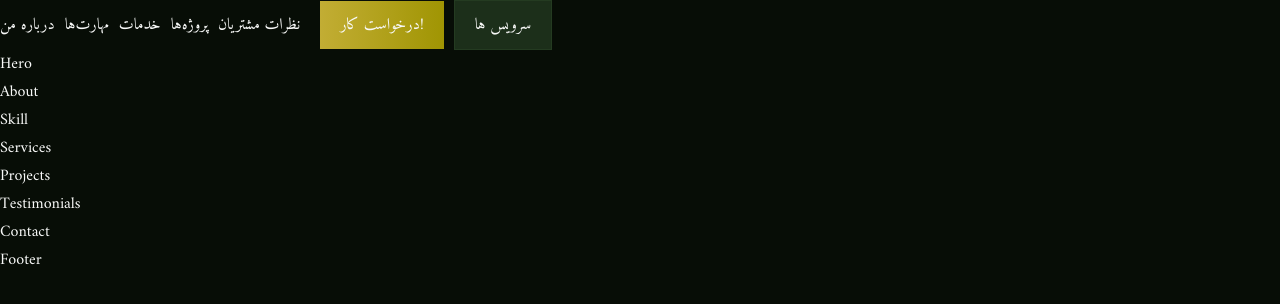
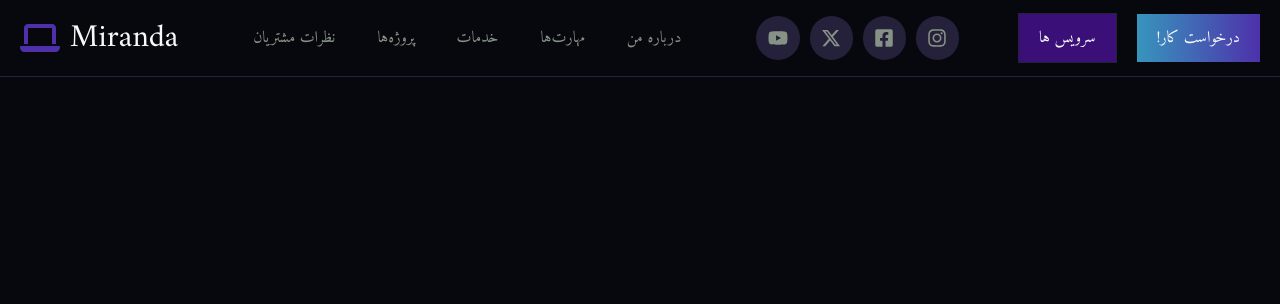
Before and after one commit to AmirHoseinDeldar/naghashmiranda, a React (Vite) app: page / in a window 1280 px wide. Shown: the top 304 px of the page. Built offline with nearby package versions, Linux system fonts and the light colour scheme.

Commit message:
navbar done

```diff
--- a/index.html
+++ b/index.html
@@ -1,5 +1,5 @@
-<!doctype html>
-<html lang="en" style="background: #070d06;">
+<!DOCTYPE html>
+<html lang="fa" style="background: #06080d" dir="rtl">
   <head>
     <meta charset="UTF-8" />
     <link rel="icon" type="image/svg+xml" href="/vite.svg" />
--- a/src/App.jsx
+++ b/src/App.jsx
@@ -11,14 +11,14 @@ function App() {
   return (
     <>
       <Navbar />
-      <Hero />
-      <About />
-      <Skill />
-      <Services />
-      <Projects />
-      <Testimonials />
-      <Contact />
-      <Footer />
+      {/* <Hero /> */}
+      {/* <About /> */}
+      {/* <Skill /> */}
+      {/* <Services /> */}
+      {/* <Projects /> */}
+      {/* <Testimonials /> */}
+      {/* <Contact /> */}
+      {/* <Footer /> */}
     </>
   );
 }
--- /dev/null
+++ b/src/Commons/Logo/Logo.css
@@ -0,0 +1,10 @@
+.logo {
+  display: flex;
+  align-items: center;
+  gap: 10px;
+}
+
+.logo .icon {
+  font-size: 40px;
+  color: var(--primary-accent);
+}
--- /dev/null
+++ b/src/Commons/Logo/Logo.jsx
@@ -0,0 +1,14 @@
+import React from "react";
+import { FaLaptop } from "react-icons/fa6";
+import "./Logo.css";
+
+const Logo = () => {
+  return (
+    <div className="logo">
+      <h1>Miranda</h1>
+      <FaLaptop className="icon" />
+    </div>
+  );
+};
+
+export default Logo;
--- /dev/null
+++ b/src/Commons/SocialHandles/SocialHandles.css
@@ -0,0 +1,5 @@
+.handles-container {
+  display: flex;
+  align-items: center;
+  gap: 10px;
+}
--- /dev/null
+++ b/src/Commons/SocialHandles/SocialHandles.jsx
@@ -0,0 +1,22 @@
+import React from "react";
+import "./SocialHandles.css";
+import { socialHandles } from "../../sources";
+
+const SocialHandles = () => {
+  return (
+    <div className="handles-container">
+      {socialHandles.map((handle, index) => (
+        <a
+          href={handle.link}
+          key={index}
+          target="_blank"
+          className="flex-center icon-wrapper"
+        >
+          {handle.icon}
+        </a>
+      ))}
+    </div>
+  );
+};
+
+export default SocialHandles;
--- a/src/Components/Navbar/Navbar.css
+++ b/src/Components/Navbar/Navbar.css
@@ -0,0 +1,107 @@
+.navbar {
+  padding: 10px 20px;
+  align-items: stretch;
+  justify-content: space-between;
+  border-bottom: 0.5px solid var(--border-primary);
+  position: fixed;
+  top: 0;
+  left: 0;
+  z-index: 100;
+  width: 100%;
+  background: var(--bg-primary);
+}
+
+.navbar .tabs-group .tab {
+  padding: 5px 15px;
+  border-radius: 10px;
+  color: var(--muted-foreground);
+  transition: var(--transition);
+  cursor: pointer;
+  border: solid 0.5px transparent;
+}
+
+.navbar,
+.tabs-group .tab:hover {
+  color: var(--foreground);
+}
+
+.navbar .tabs-group .tab.active {
+  color: var(--foreground);
+  border-color: var(--border-primary);
+  background: var(--bg-accent);
+}
+
+.navbar .button {
+  gap: 20px;
+}
+.navbar .button .btn:hover {
+  background: #36c2ce;
+}
+
+.navbar .menu-btn,
+.navbar .cancel-btn {
+  display: none;
+}
+
+.navbar .cancel-btn {
+  position: absolute;
+  top: 15px;
+  left: 20px;
+}
+
+.overlay {
+  position: fixed;
+  top: 0;
+  left: 0;
+  background: rgba(1, 1, 1, 0.5);
+  z-index: 110;
+  width: 100%;
+  height: 100%;
+  min-height: 100vh;
+}
+
+@media (max-width: 1210px) {
+  .navbar .handles-container {
+    display: none;
+  }
+}
+
+@media (max-width: 1050px) {
+  .navbar .services-btn {
+    display: none;
+  }
+}
+
+@media (max-width: 930px) {
+  .navbar .sidebar {
+    position: fixed;
+    top: 0;
+    left: -100%;
+    height: 100%;
+    width: 100%;
+    max-width: 320px;
+    min-height: 100vh;
+    z-index: 150;
+    background: var(--bg-primary);
+    flex-direction: column;
+    justify-content: flex-start;
+    align-items: stretch;
+    padding: 20px;
+    padding-top: 50px;
+    transition: var(--transition);
+    font-weight: bold;
+  }
+  .navbar .sidebar.visible {
+    left: 0;
+  }
+
+  .navbar .menu-btn,
+  .navbar .cancel-btn {
+    display: flex;
+  }
+}
+@media (max-width: 400px) {
+  .navbar .contact-btn {
+    display: none;
+  }
+}
--- a/src/Components/Navbar/Navbar.jsx
+++ b/src/Components/Navbar/Navbar.jsx
@@ -1,10 +1,44 @@
 import "./Navbar.css";
 import { tabs } from "../../sources";
 import { Link } from "react-scroll";
+import Logo from "../../Commons/Logo/Logo";
+import SocialHandles from "../../Commons/SocialHandles/SocialHandles";
+
+import { useState } from "react";
+import { HiMenu } from "react-icons/hi";
+import { FaTimes } from "react-icons/fa";
 const Navbar = () => {
+  const [openSidebar, setOpenSidebar] = useState(false);
   return (
     <navbar className="navbar flex">
-      <div className="box flex-center tabs-group sidebar">
+      {openSidebar ? (
+        <div className="overlay" onClick={() => setOpenSidebar(!openSidebar)} />
+      ) : (
+        ""
+      )}
+
+      <div className="box flex-center button ">
+        <div
+          className="flex-center icon-wrapper menu-btn"
+          onClick={() => setOpenSidebar(!openSidebar)}
+        >
+          <HiMenu />
+        </div>
+        <Link to="contact" smooth={true} className="btn primary contact-btn">
+          درخواست کار!
+        </Link>
+        <Link to="services" smooth={true} className="btn services-btn">
+          سرویس ها
+        </Link>
+      </div>
+
+      <SocialHandles />
+
+      <div
+        className={`box flex-center tabs-group sidebar ${
+          openSidebar ? "visible" : ""
+        }`}
+      >
         {tabs.map((tab, index) => (
           <Link
             to={tab.id}
@@ -13,19 +47,21 @@ const Navbar = () => {
             className="tab"
             activeClass="active"
             key={index}
+            onClick={() => setOpenSidebar(false)}
           >
             {tab.name}
           </Link>
         ))}
+
+        <div
+          className="flex-center icon-wrapper cancel-btn"
+          onClick={() => setOpenSidebar(!openSidebar)}
+        >
+          <FaTimes />
+        </div>
       </div>
-      <div className="box flex-center buttons">
-        <Link to="contact" smooth={true} className="btn primary contact-btn">
-          درخواست کار!
-        </Link>
-        <Link to="services" smooth={true} className="btn services-btn">
-          سرویس ها
-        </Link>
-      </div>
+
+      <Logo />
     </navbar>
   );
 };
--- a/src/index.css
+++ b/src/index.css
@@ -1,16 +1,16 @@
 @import url("https://fonts.googleapis.com/css2?family=Amiri:ital,wght@0,400;0,700;1,400;1,700&family=Crimson+Pro:ital,wght@0,200..900;1,200..900&display=swap");
 
 :root {
-  --bg-primary: #070d06;
-  --bg-secondary: #1c2f1a;
-  --bg-accent: #091807;
-  --bg-muted: #243b21;
+  --bg-primary: #06080d;
+  --bg-secondary: #3A1078;
+  --bg-accent: #0c0718;
+  --bg-muted: #25213b;
   --foreground: #f8f9f8;
   --muted-foreground: #869285;
-  --border-primary: #243b21;
+  --border-primary: #24213b;
   --border-secondary: #101530;
-  --primary: #c2ad34;
-  --primary-accent: #a09503;
+  --primary: #3795bd;
+  --primary-accent: #4e31aa;
   --gradient-1: linear-gradient(
     to right,
     var(--primary) 0%,
```
